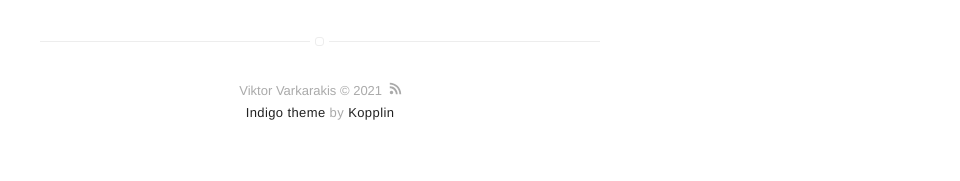
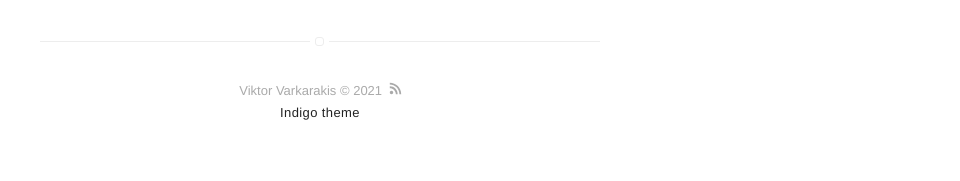
Before and after one commit to Varkarakis/blog, a Jekyll site: the page built from about.md, in a window 1280 px wide. Shown: the part 1136-1317 px from the top of the page, without its empty margins (320-1280 px from the left). Built offline with Jekyll 4.4.1, drawn with Linux system fonts in a browser that asks for light colours.

Commit message:
profile2

```diff
--- a/_includes/footer.html
+++ b/_includes/footer.html
@@ -9,7 +9,7 @@
 
     <p class="extra">
         <a class="link" href="https://github.com/sergiokopplin/indigo">Indigo theme</a>
-        by
-        <a class="link" href="https://github.com/sergiokopplin/indigo">Kopplin</a>
+        <!-- by-->
+        <!--<a class="link" href="https://github.com/sergiokopplin/indigo">Kopplin</a>-->
     </p>
 </footer>
```
